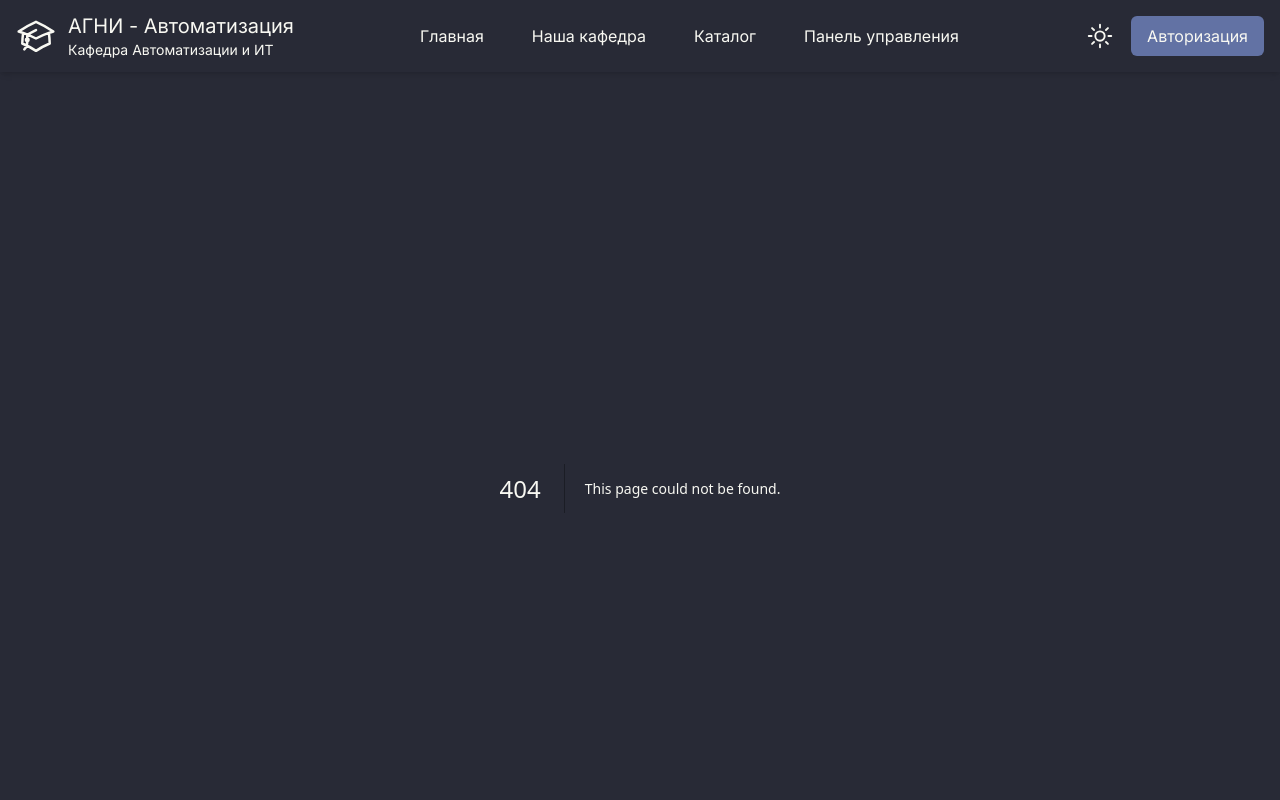
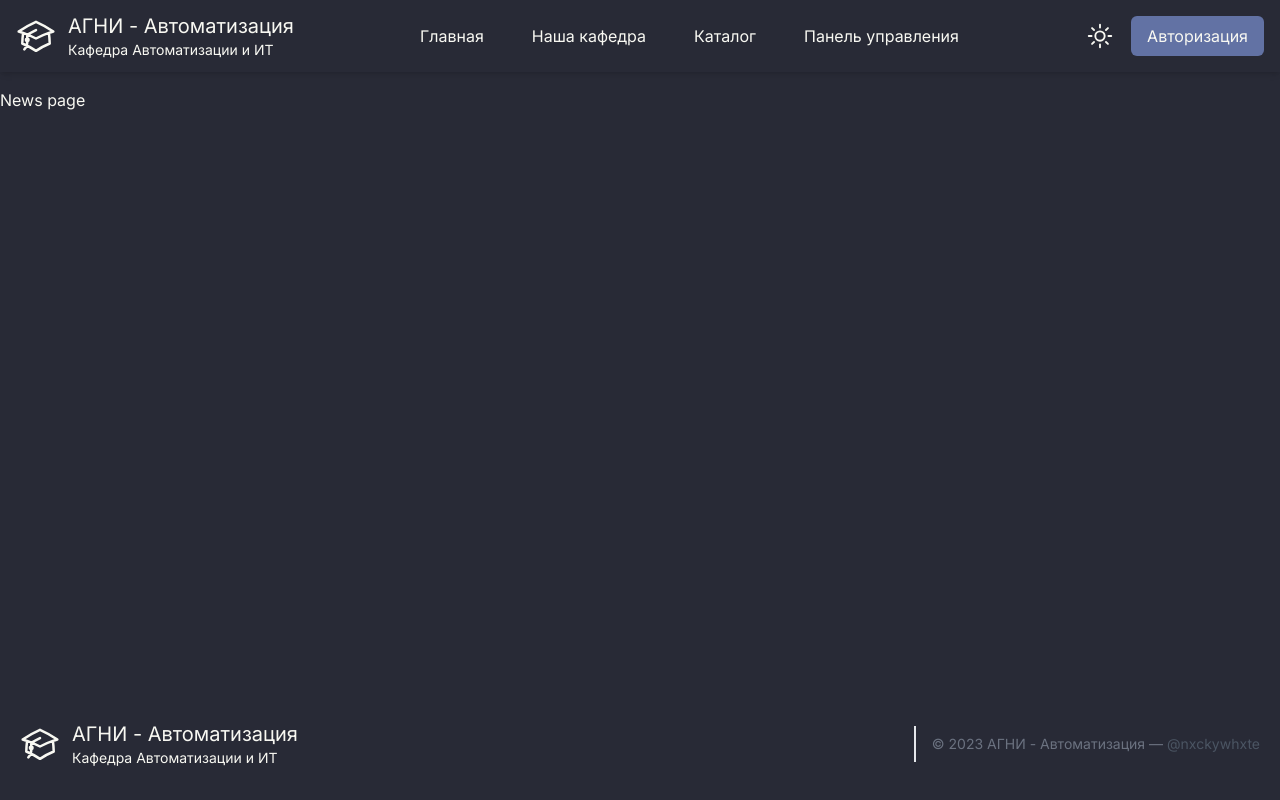
Before and after one commit to nxckywhxte/ad-client, a Next.js app: page /news in a window 1280 px wide. Before the commit this address had no page. Shown: the top 800 px of the page. Built offline with nearby package versions, Linux system fonts and the light colour scheme.

Commit message:
added news page

```diff
--- /dev/null
+++ b/src/app/news/page.tsx
@@ -0,0 +1,9 @@
+export default function HomePage() {
+  return (
+    <>
+      <div>
+        <h1>News page</h1>
+      </div>
+    </>
+  )
+}
```
